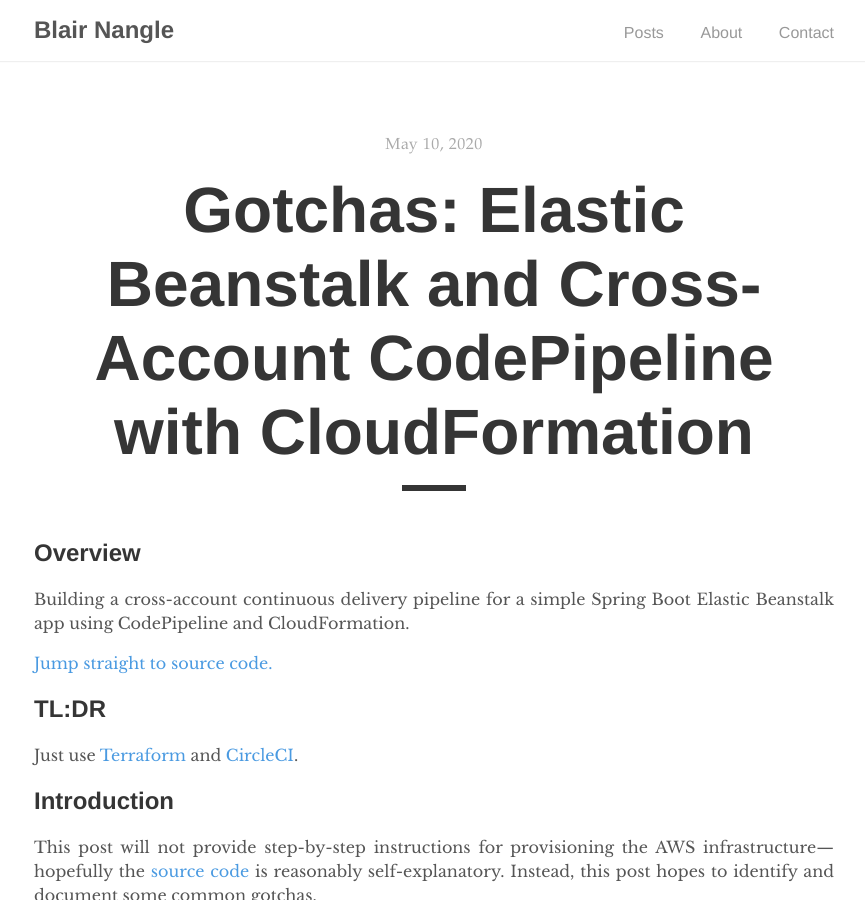
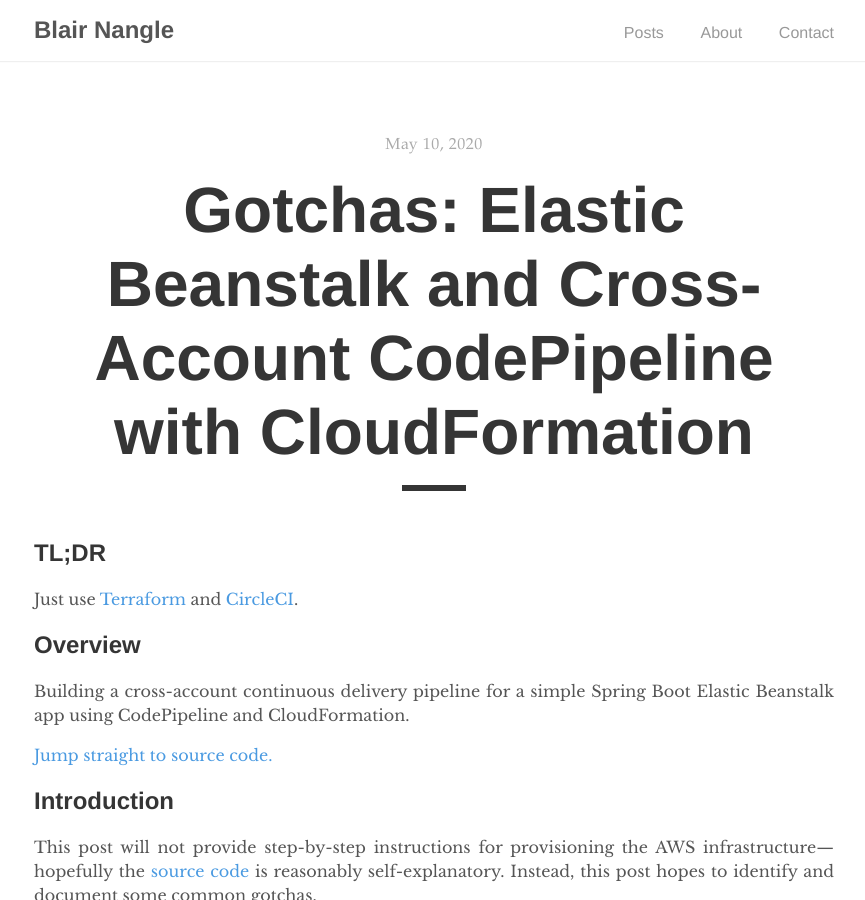
Before and after one commit to blairnangle/blairnangle.github.io, a Jekyll site: the page built from _posts/2020-05-10-gotchas-elastic-beanstalk-cross-account-cloudformation-codepipeline.md, in a window 1280 px wide and 900 px high. Shown: the whole window, without its empty margins (206-1071 px from the left). Built offline with Jekyll 4.4.1, drawn with Linux system fonts in a browser that asks for light colours; some of the changed lines change nothing that is shown.

Commit message:
Fix typo

```diff
--- a/_posts/2020-05-10-gotchas-elastic-beanstalk-cross-account-cloudformation-codepipeline.md
+++ b/_posts/2020-05-10-gotchas-elastic-beanstalk-cross-account-cloudformation-codepipeline.md
@@ -2,6 +2,9 @@
 layout: post
 title: "Gotchas: Elastic Beanstalk and Cross-Account CodePipeline with CloudFormation"
 ---
+## TL;DR
+
+Just use [Terraform](https://www.terraform.io) and [CircleCI](https://circleci.com).
 
 ## Overview
 
@@ -9,10 +12,6 @@
 and CloudFormation.
 
 [Jump straight to source code.](https://github.com/blairnangle/example-elastic-beanstalk-cross-account-codepipeline-cloudformation)
-
-## TL:DR
-
-Just use [Terraform](https://www.terraform.io) and [CircleCI](https://circleci.com).
 
 ## Introduction
 
```
